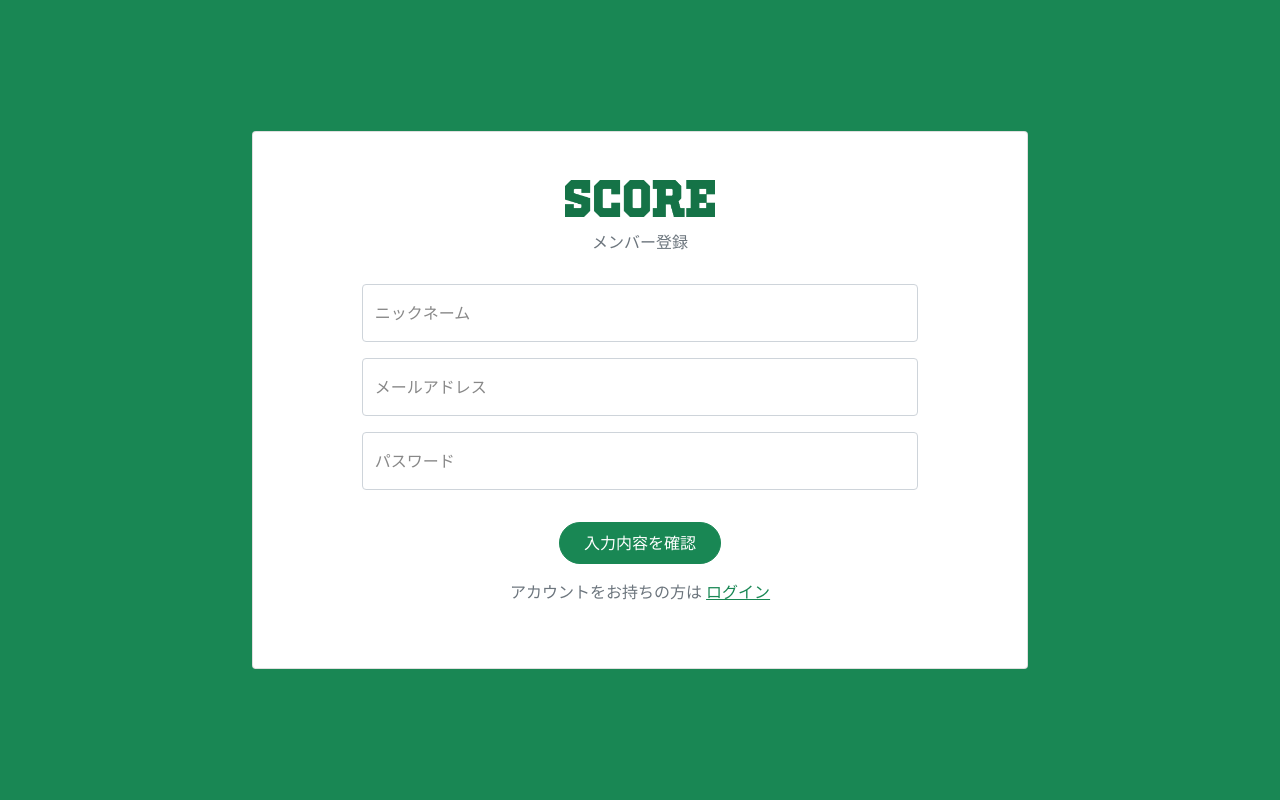
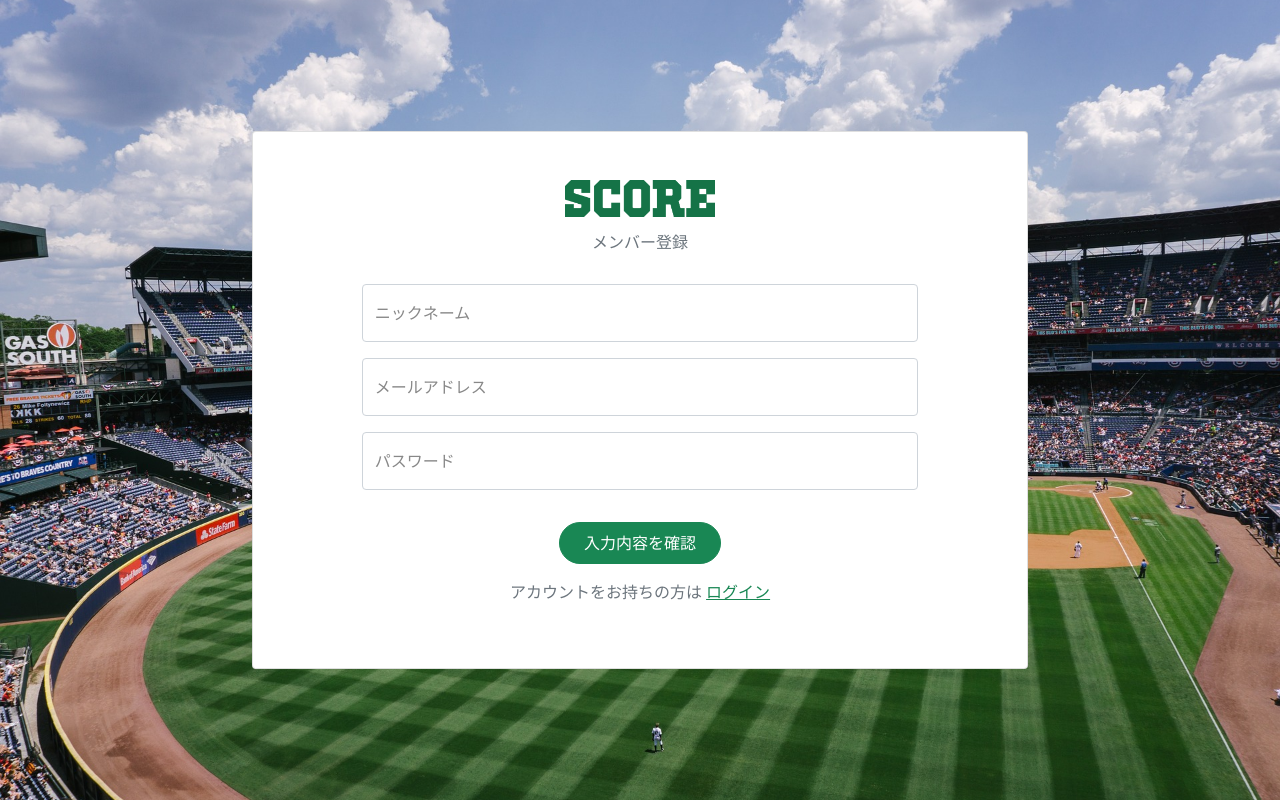
Before and after one commit to MiMi1906/Score, a PHP site: page /join/ in a window 1280 px wide. Run offline with PHP 8.4, Linux system fonts and the light colour scheme; data that the repository does not hold is empty; some libraries are stand-ins or nearby versions.

Commit message:
Update customize.css

```diff
--- a/css/customize.css
+++ b/css/customize.css
@@ -10,7 +10,7 @@ body {
   /* padding-top: 2rem; */
   background-position: center center;
   background-size: cover;
-  /* background-image: url(/image/background.jpg); */
+  background-image: url(/image/background.jpg);
   background-attachment: fixed;
 }
 
```
